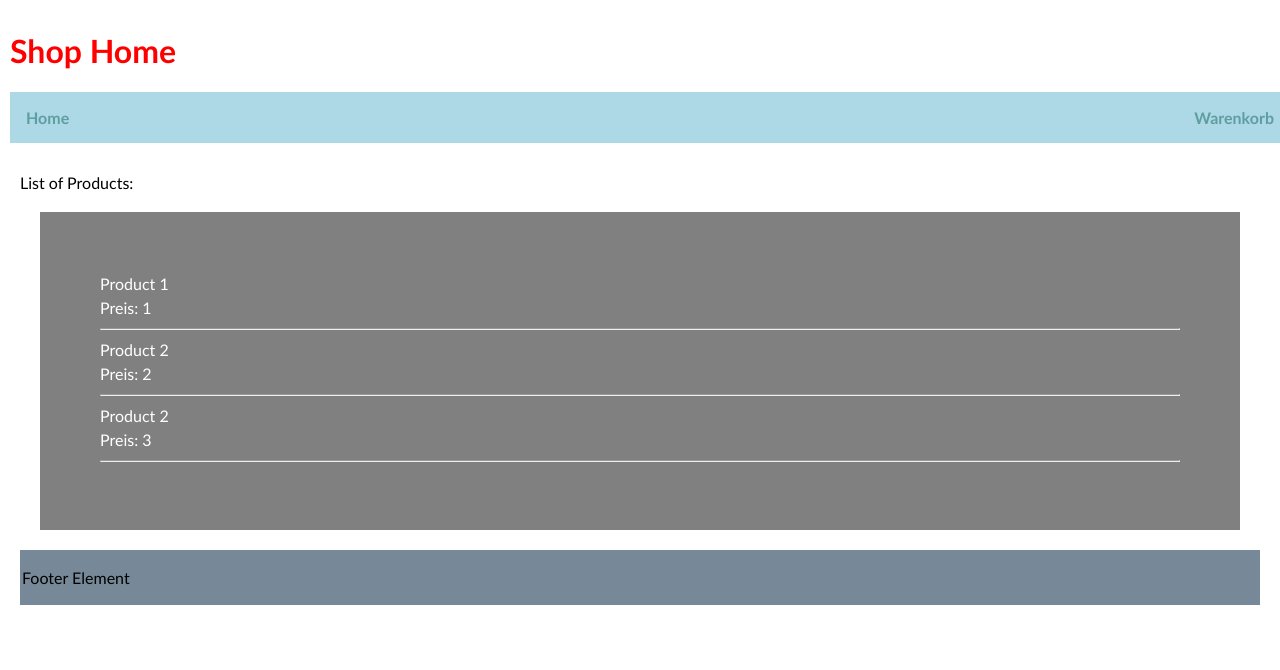
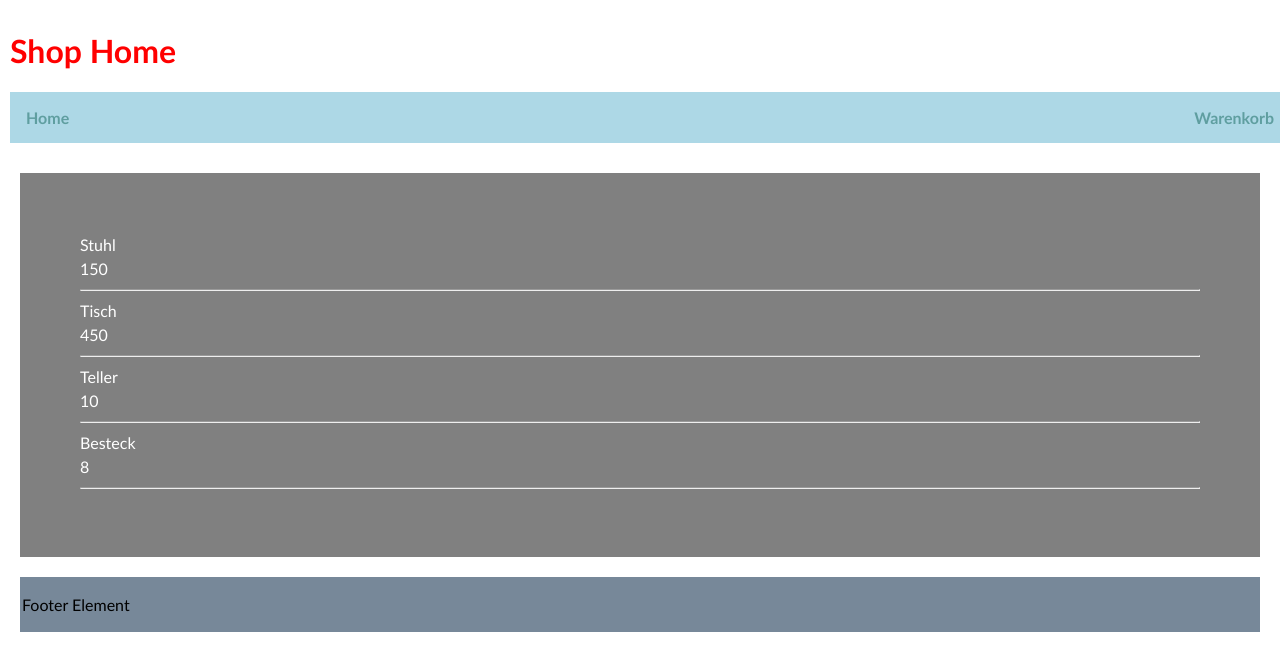
Before and after one commit to LorAutumn/reactshop, a React (Create React App) app: page / in a window 1280 px wide. Shown: the top 670 px of the page. Built offline with nearby package versions, Linux system fonts and the light colour scheme.

Commit message:
added component mapping and productsData List

```diff
--- a/src/components/Main.js
+++ b/src/components/Main.js
@@ -4,8 +4,8 @@ import ProductList from './ProductList'
 // displays the ProductList
 function Main () {
   return (
-    <div>
-      {/* displays the ProductList component */}
+    <div className='ProductList' id='list'>
+      {/* displays the ProductList */}
       <ProductList />
     </div>
   )
--- a/src/components/ProductList.js
+++ b/src/components/ProductList.js
@@ -1,16 +1,16 @@
 import React from 'react'
 import ProductObject from './products/ProductObject'
+import productsData from './products/productsData'
 
 // a list of all products that can be ordered
 function ProductList() {
+  // maps productData with ProductObject and props
+  const productComponents = productsData.map(product => <ProductObject name={product.name} price={product.price} />)
+
   return (
-    <div className='ProductList'>
-      <p>List of Products:</p>
-      <ul id='list'>
-        <li><ProductObject product={{name: 'Product 1', price: 'Preis: 1'}} /></li>
-        <li><ProductObject product={{name: 'Product 2', price: 'Preis: 2'}} /></li>
-        <li><ProductObject product={{name: 'Product 2', price: 'Preis: 3'}} /></li>
-      </ul>
+    <div>
+      {/* displays the ProductList component */}
+      {productComponents}
     </div>
   )
 }
--- a/src/components/products/ProductObject.js
+++ b/src/components/products/ProductObject.js
@@ -1,9 +1,10 @@
 import React from 'react'
 
 function ProductObject(props) {
+  // returns a ProductObject a shown in the browser
   return [
-    <li>{props.product.name}</li>,
-    <li>{props.product.price}</li>,
+    <li>{props.name}</li>,
+    <li>{props.price}</li>,
     <hr/>
   ]
 }
--- /dev/null
+++ b/src/components/products/productsData.js
@@ -0,0 +1,25 @@
+const productsData = [
+  {
+    id: 1,
+    name: 'Stuhl',
+    price: 150
+  },
+  {
+    id: 2,
+    name: 'Tisch',
+    price: 450
+  },
+  {
+    id: 3,
+    name: 'Teller',
+    price: 10
+  },
+  {
+    id: 4,
+    name: 'Besteck',
+    price: 8
+  },
+
+]
+
+export default productsData
```
